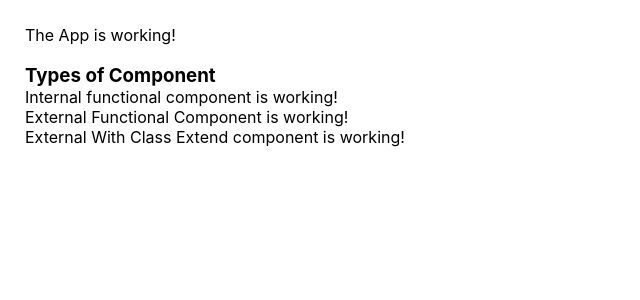
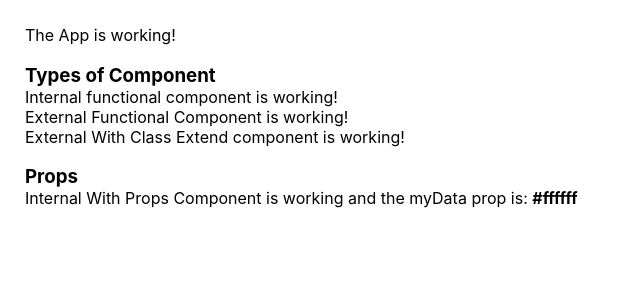
Before and after one commit to ridaomar/Learning-React, a React (Create React App) app in the folder Single_Page_Application/React_Basics/: page / in a window 1280 px wide. Shown: the top 300 px of the page, without its empty margins (0-640 px from the left). Built offline with nearby package versions, Linux system fonts and the light colour scheme.

Commit message:
Added Internal With Props Component

```diff
--- a/Single_Page_Application/React_Basics/src/App.js
+++ b/Single_Page_Application/React_Basics/src/App.js
@@ -21,6 +21,13 @@ function App() {
 
         {/* External With Class Extend Component */}
         <ExternalWithClassExtendComponent />
+
+        <h3 style={{marginBottom: 0}}>
+          Props
+        </h3>
+
+        {/* Internal functional With Props Component */}
+        <InternalFunctionalWithPropsComponent myData="#ffffff" />
     </div>
   );
 }
@@ -29,4 +36,8 @@ function InternalFunctionalComponent() {
   return <div>Internal functional component is working!</div>
 }
 
+function InternalFunctionalWithPropsComponent(props) {
+  return <div>Internal With Props Component is working and the myData prop is: <b>{props.myData}</b></div>
+}
+
 export default App;
```
